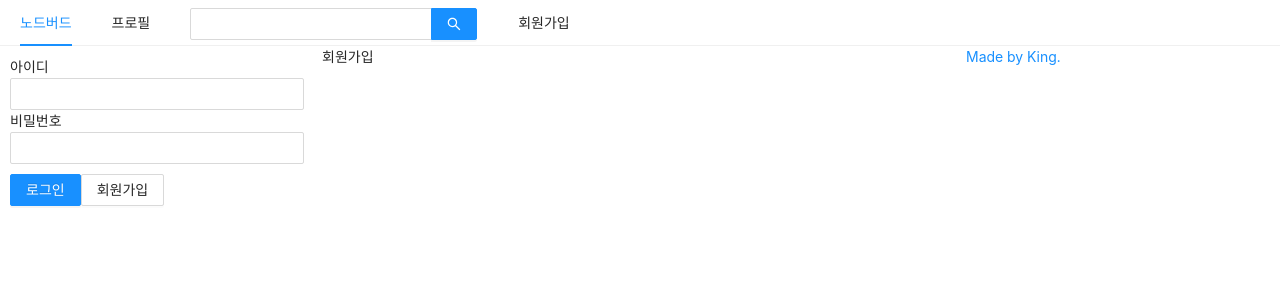
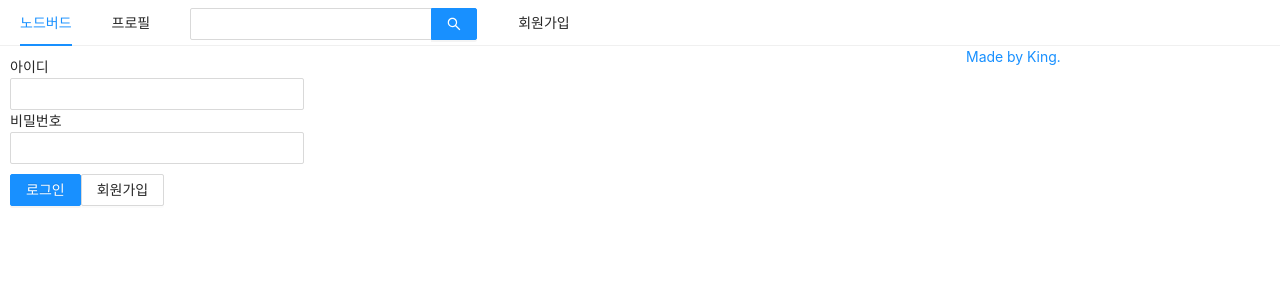
Before and after one commit to jongk95/node-bird, a Next.js app in the folder prepare/front/: page /signup in a window 1280 px wide. Shown: the top 300 px of the page. Built offline with nearby package versions, Linux system fonts and the light colour scheme.

Commit message:
'updated'

```diff
--- a/prepare/front/pages/signup.js
+++ b/prepare/front/pages/signup.js
@@ -1,8 +1,25 @@
-import React from "react";
+import React, { useCallback } from "react";
+import Head from 'next/head'
+import { Form } from 'antd';
 import AppLayout from "../components/AppLayout";
 
 const Signup = () => {
-    return <AppLayout>회원가입</AppLayout>;
+
+    const onSubmit = useCallback(() => {
+
+    }, [])
+
+    return (
+        <AppLayout>
+            <Head>
+                <title>회원가입 | NodeBird</title>
+            </Head>
+            <Form onFinish={onsubmit}>
+
+            </Form>
+        </AppLayout>
+    )
+
 };
 
 export default Signup;
```
Also changed, not shown: 1 other file (tests, documents, lock files or other folders).
